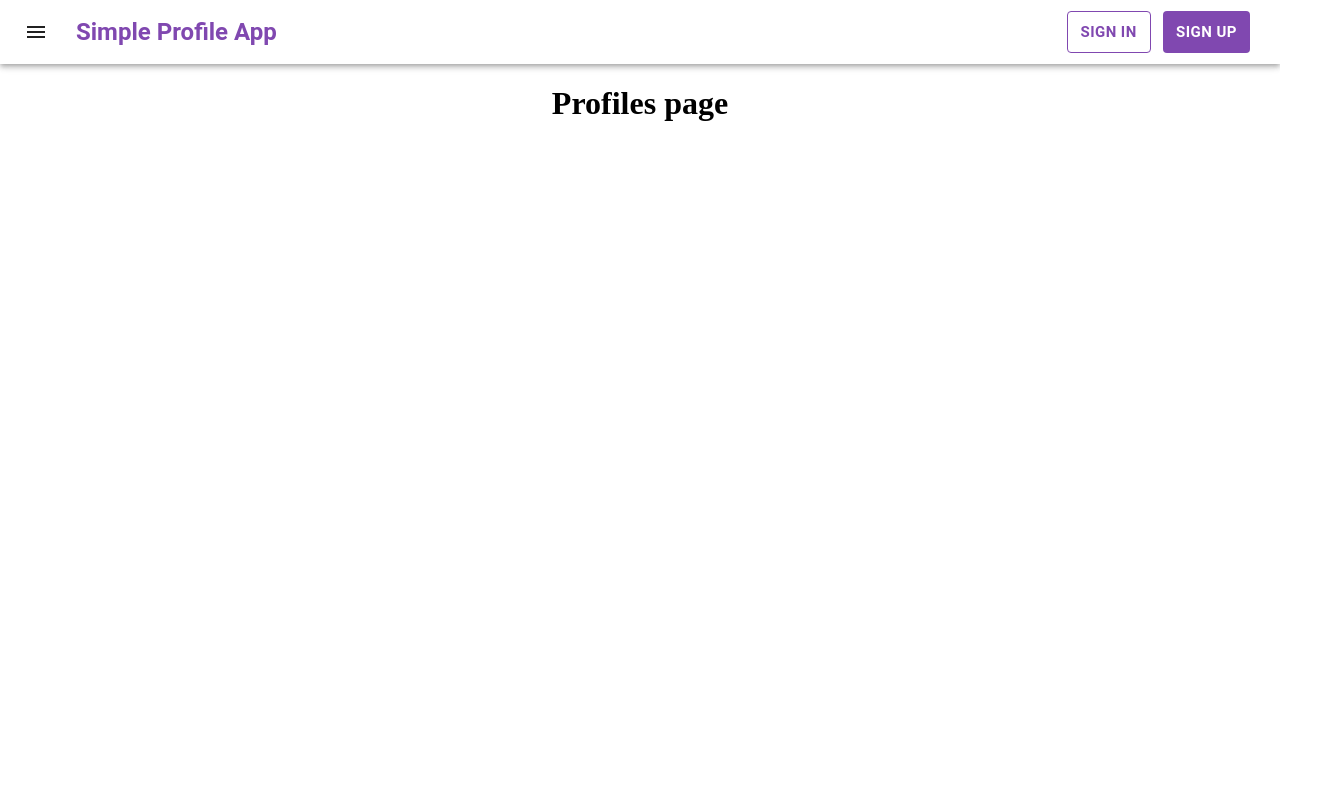
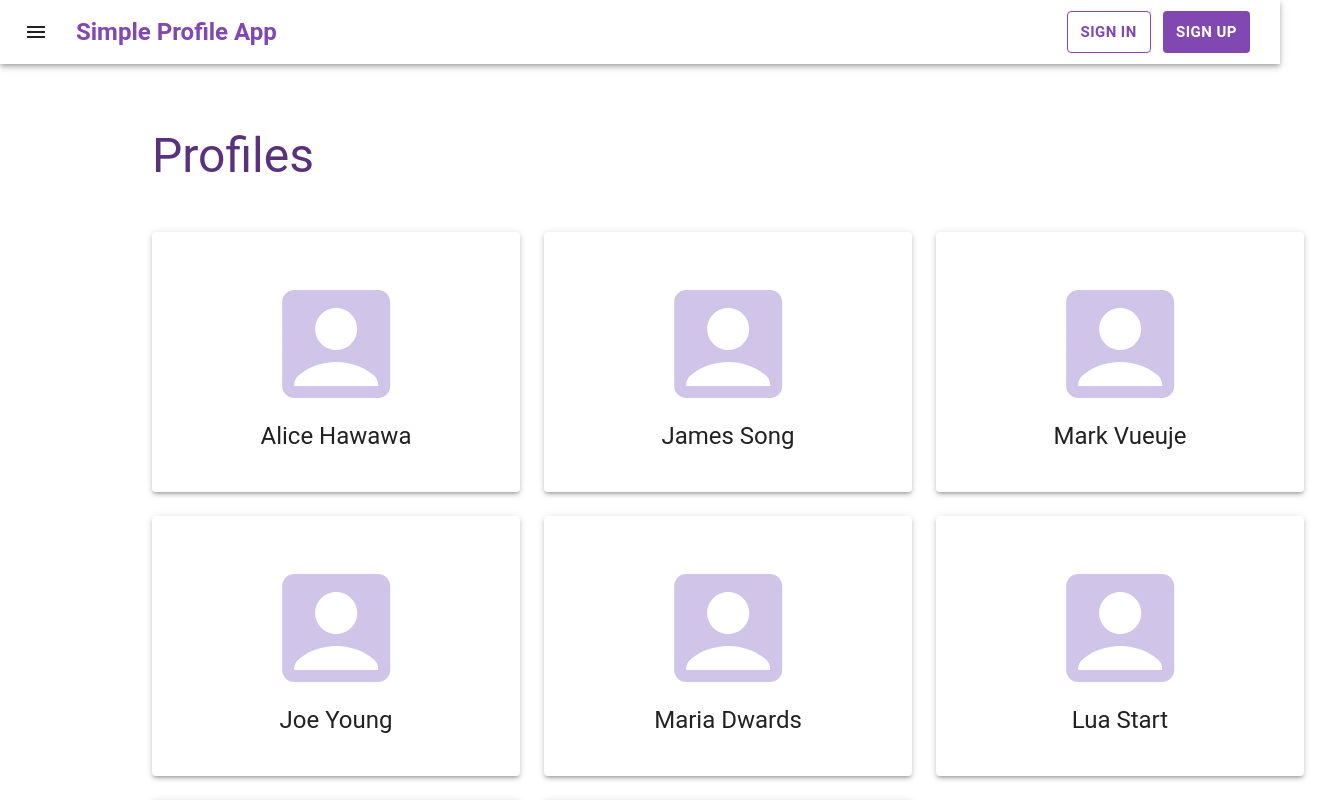
Before and after one commit to hijihyo/simple-profile-app, a React (Create React App) app in the folder client/: page /profile in a window 1280 px wide. Shown: the top 800 px of the page, 1328 px wide, since content can reach past the window. Built offline with nearby package versions, Linux system fonts and the light colour scheme.

Commit message:
Implement home and profiles, Minor fixes

```diff
--- a/client/src/components/Profile.js
+++ b/client/src/components/Profile.js
@@ -8,8 +8,8 @@ const Profile = () => {
     username: "alice99",
     firstName: "Alice",
     lastName: "Hawawa",
-    gender: "female",
-    job: "teacher",
+    gender: "Female",
+    job: "Teacher",
     description:
       "Lorem ipsum dolor sit amet, consectetur adipiscing elit. Vestibulum lacus lacus, accumsan tempor massa vel, facilisis varius mi.",
   };
--- a/client/src/components/SummarizedProfile.js
+++ b/client/src/components/SummarizedProfile.js
@@ -1,11 +1,20 @@
 import React from 'react'
+import { Card, CardActionArea, Grid, Typography } from '@mui/material'
+import AccountBoxIcon from '@mui/icons-material/AccountBox'
 
-const SummarizedProfile = () => {
+const SummarizedProfile = ({ key, user }) => {
   return (
-    <div>
-
-    </div>
-  )
+    <Grid item key={ key } xs={12} sm={6} md={4}>
+      <Card fullWidth="true" sx={{ boxShadow: 3 }}>
+        <CardActionArea href={ `/profile/${user.id}`} sx={{ py: 5 }}>
+          <AccountBoxIcon sx={{ color: "#d1c4e9", width: "18vw", height: "18vh" }}/>
+          <Typography component="h4" variant="h5">
+            { `${ user.firstName } ${ user.lastName }` }
+          </Typography>
+        </CardActionArea>
+      </Card>
+    </Grid>
+  );
 }
 
 export default SummarizedProfile
--- a/client/src/pages/HomePage.js
+++ b/client/src/pages/HomePage.js
@@ -1,10 +1,56 @@
 import React from 'react'
+import { CssBaseline, Grid, Typography } from "@mui/material"
+import { createTheme, ThemeProvider } from "@mui/material/styles"
+
+const theme = createTheme({
+  palette: {
+    primary: {
+      main: "#8048b0",
+      light: "#996cbf",
+      dark: "#59327b",
+      contrastText: "#ffffff",
+    },
+  },
+})
 
 const HomePage = () => {
   return (
-    <div>
-      <h1>Home page</h1>
-    </div>
+    <ThemeProvider theme={ theme }>
+      <Grid container component="main" sx={{ height: '100vh' }}>
+        <CssBaseline />
+        <Grid item
+          xs={12} sm={6} md={4} component="div" square
+        >
+          <Typography
+            component="h1" variant="h3"
+            sx={{ color: "primary.dark", fontWeight: "bolder", mt: "20vh", mb: "5vh" }}
+          >
+            Simple Profile App
+          </Typography>
+          <Typography
+            component="h5" variant="h5"
+            sx={{ color: "#424242", px: "2vw" }}
+          >
+            Lorem ipsum dolor sit amet, consectetur adipiscing elit.
+            Quisque velit orci, dignissim nec velit ut, mattis
+            pellentesque tellus. Cras ultrices mattis eros sit amet
+            convallis. Curabitur turpis dui, tincidunt sed lacus id,
+            interdum posuere diam.
+          </Typography>
+        </Grid>
+        <Grid item xs={false} sm={6} md={8}
+          sx={{
+            backgroundImage: 'url(https://source.unsplash.com/random)',
+            backgroundRepeat: 'no-repeat',
+            backgroundColor: (t) =>
+              t.palette.mode === 'light' ? t.palette.grey[50] : t.palette.grey[900],
+            backgroundSize: 'cover',
+            backgroundPosition: 'center',
+          }}
+        >
+        </Grid>
+      </Grid>
+    </ThemeProvider>
   )
 }
 
--- a/client/src/pages/ProfilesPage.js
+++ b/client/src/pages/ProfilesPage.js
@@ -1,10 +1,102 @@
 import React from 'react'
+import { Container, Grid, Typography } from "@mui/material"
+import { SummarizedProfile } from "../components"
 
 const ProfilesPage = () => {
+  const users = [
+    {
+      id: 1,
+      username: "alice99",
+      firstName: "Alice",
+      lastName: "Hawawa",
+      gender: "Female",
+      job: "Teacher",
+      description: "Lorem ipsum dolor sit amet, consectetur adipiscing elit. Vestibulum lacus lacus, accumsan tempor massa vel, facilisis varius mi.",
+    },
+    {
+      id: 2,
+      username: "James167",
+      firstName: "James",
+      lastName: "Song",
+      gender: "Male",
+      job: "Student",
+      description: "Lorem ipsum dolor sit amet, consectetur adipiscing elit. Vestibulum lacus lacus, accumsan tempor massa vel, facilisis varius mi.",
+    },
+    {
+      id: 3,
+      username: "Mark",
+      firstName: "Mark",
+      lastName: "Vueuje",
+      gender: "Male",
+      job: "Programmer",
+      description: "Lorem ipsum dolor sit amet, consectetur adipiscing elit. Vestibulum lacus lacus, accumsan tempor massa vel, facilisis varius mi.",
+    },
+    {
+      id: 4,
+      username: "Joe",
+      firstName: "Joe",
+      lastName: "Young",
+      gender: "Female",
+      job: "Designer",
+      description: "Lorem ipsum dolor sit amet, consectetur adipiscing elit. Vestibulum lacus lacus, accumsan tempor massa vel, facilisis varius mi.",
+    },
+    {
+      id: 5,
+      username: "maria",
+      firstName: "Maria",
+      lastName: "Dwards",
+      gender: "Female",
+      job: "Teacher",
+      description: "Lorem ipsum dolor sit amet, consectetur adipiscing elit. Vestibulum lacus lacus, accumsan tempor massa vel, facilisis varius mi.",
+    },
+    {
+      id: 6,
+      username: "luajua",
+      firstName: "Lua",
+      lastName: "Start",
+      gender: "Male",
+      job: "Student",
+      description: "Lorem ipsum dolor sit amet, consectetur adipiscing elit. Vestibulum lacus lacus, accumsan tempor massa vel, facilisis varius mi.",
+    },
+    {
+      id: 7,
+      username: "jullie",
+      firstName: "Jullie",
+      lastName: "Kwers",
+      gender: "Male",
+      job: "Programmer",
+      description: "Lorem ipsum dolor sit amet, consectetur adipiscing elit. Vestibulum lacus lacus, accumsan tempor massa vel, facilisis varius mi.",
+    },
+    {
+      id: 8,
+      username: "harry",
+      firstName: "Harry",
+      lastName: "Potter",
+      gender: "Female",
+      job: "Designer",
+      description: "Lorem ipsum dolor sit amet, consectetur adipiscing elit. Vestibulum lacus lacus, accumsan tempor massa vel, facilisis varius mi.",
+    },
+  ];
+
   return (
-    <div>
-      <h1>Profiles page</h1>
-    </div>
+    <Container
+      component="main" fullwidth="true"
+      sx={{ mx: "10vw", my: "8vh" }}
+    >
+      <Typography
+        component="h1" variant="h3" color="secondary.dark"
+        sx={{ textAlign: 'left '}}
+      >
+        Profiles
+      </Typography>
+      <Grid container spacing={ 3 } alignItems="stretch" sx={{ my: 3}}>
+        {
+          users.map(user => (
+            <SummarizedProfile key={ user.id } user={ user } />
+          ))
+        }
+      </Grid>
+    </Container>
   )
 }
 
--- a/client/src/pages/SignupPage.js
+++ b/client/src/pages/SignupPage.js
@@ -1,13 +1,8 @@
 import React from "react"
-import CssBaseline from "@mui/material/CssBaseline"
-import Box from "@mui/material/Box"
-import Container from "@mui/material/Container"
-import Paper from "@mui/material/Paper"
-import Stepper from "@mui/material/Stepper"
-import Step from "@mui/material/Step"
-import StepLabel from "@mui/material/StepLabel"
-import Button from "@mui/material/Button"
-import Typography from "@mui/material/Typography"
+import {
+  Box, Button, Container, CssBaseline, Grid, Link,
+  Paper, Step, StepLabel, Stepper, Typography
+} from "@mui/material"
 import { createTheme, ThemeProvider } from "@mui/material/styles"
 import { Copyright, ProfileForm, RegisterForm } from "../components"
 
@@ -52,7 +47,7 @@ const SignupPage = () => {
       <Container component="main" maxWidth="sm" sx={{ mb: 4 }}>
         <Paper
           variant="outlined"
-          sx={{ my: { xs: 3, md: 6 }, p: { xs: 2, md: 3 } }}
+          sx={{ mt: { xs: 3, md: 6 }, p: { xs: 2, md: 3 } }}
         >
           <Typography component="h1" variant="h4" align="center">
             Sign up
@@ -98,6 +93,13 @@ const SignupPage = () => {
             )}
           </React.Fragment>
         </Paper>
+        <Grid container sx={{ mt: 4, mb: 2, display: 'flex', justifyContent: 'center'}}>
+            <Grid item>
+              <Link href="/signin" variant="body2" color="secondary">
+                Already have an account? Sign in
+              </Link>
+            </Grid>
+          </Grid>
         <Copyright sx={{ mt: 2, mb: 4 }} />
       </Container>
     </ThemeProvider>
```
